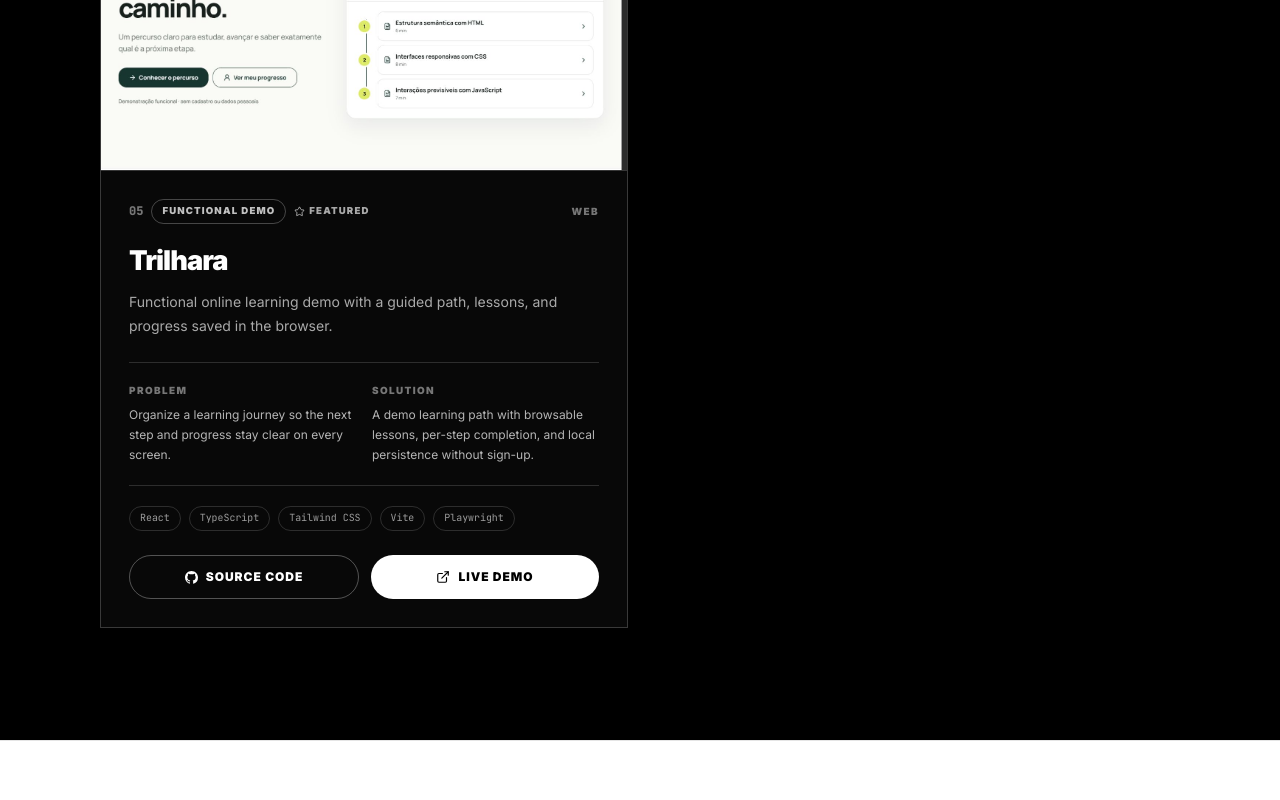
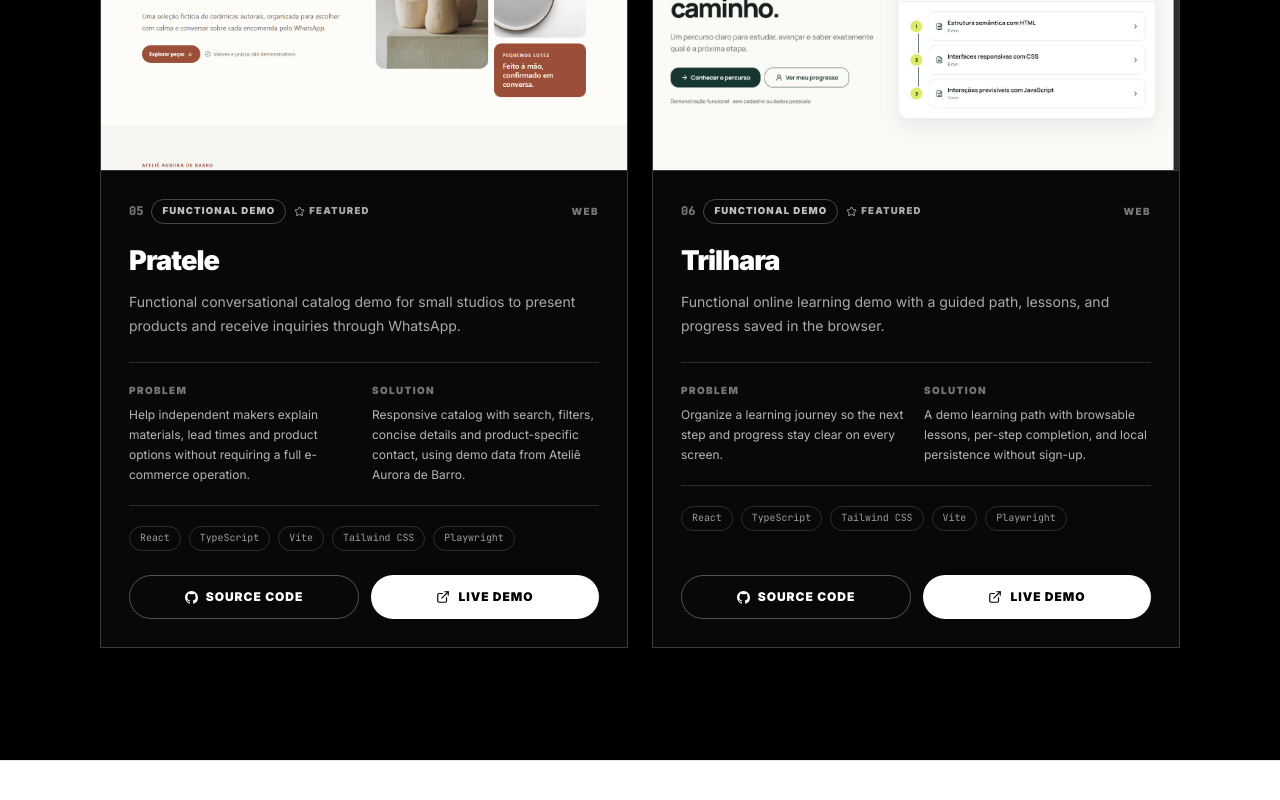
Before and after one commit to LipDev-sudo/Portifolio, a Next.js app: page / in a window 1280 px wide. Shown: the part 4984-5784 px from the top of the page. Built offline with nearby package versions, Linux system fonts and the light colour scheme; no server answers.

Commit message:
feat: adiciona Pratele ao portfólio

```diff
--- a/src/data/projects.ts
+++ b/src/data/projects.ts
@@ -119,6 +119,31 @@
     imageUrl: "/images/trilhara-home-desktop.png",
     githubUrl: "https://github.com/LipDev-sudo/trilhara",
     liveUrl: "https://trilhara.vercel.app/",
+    order: 6,
+    category: "web",
+    featured: true,
+    status: "functional-demo",
+  },
+  {
+    id: "pratele",
+    title: "Pratele",
+    title_en: "Pratele",
+    description:
+      "Demonstração funcional de catálogo conversacional para pequenos ateliês apresentarem produtos e receberem consultas pelo WhatsApp.",
+    description_en:
+      "Functional conversational catalog demo for small studios to present products and receive inquiries through WhatsApp.",
+    problem:
+      "Ajudar negócios autorais a explicar materiais, prazos e opções de cada peça sem exigir uma estrutura completa de e-commerce.",
+    problem_en:
+      "Help independent makers explain materials, lead times and product options without requiring a full e-commerce operation.",
+    solution:
+      "Catálogo responsivo com busca, filtros, detalhes objetivos e contato contextual por produto, usando dados demonstrativos do Ateliê Aurora de Barro.",
+    solution_en:
+      "Responsive catalog with search, filters, concise details and product-specific contact, using demo data from Ateliê Aurora de Barro.",
+    techs: ["React", "TypeScript", "Vite", "Tailwind CSS", "Playwright"],
+    imageUrl: "/images/pratele-desktop.png",
+    githubUrl: "https://github.com/LipDev-sudo/pratele",
+    liveUrl: "https://pratele.vercel.app/",
     order: 5,
     category: "web",
     featured: true,
@@ -144,7 +169,7 @@
     imageUrl: "/images/loja_virtual.png",
     githubUrl: "https://github.com/LipDev-sudo/loja-virtual-de-moda",
     liveUrl: "https://loja-virtual-de-moda.vercel.app/",
-    order: 6,
+    order: 7,
     category: "web",
     status: "prototype",
   },
@@ -166,7 +191,7 @@
       "Portfolio-embedded game with Zustand state, animations and Web Audio API sound effects.",
     techs: ["React 19", "TypeScript", "Zustand", "Framer Motion", "Web Audio API"],
     githubUrl: "https://github.com/LipDev-sudo/Portifolio",
-    order: 7,
+    order: 8,
     category: "web",
     status: "functional-demo",
     playable: true,
```
Also changed, not shown: public/images/pratele-desktop.png (added), 1 other file (tests, documents, lock files or other folders).
